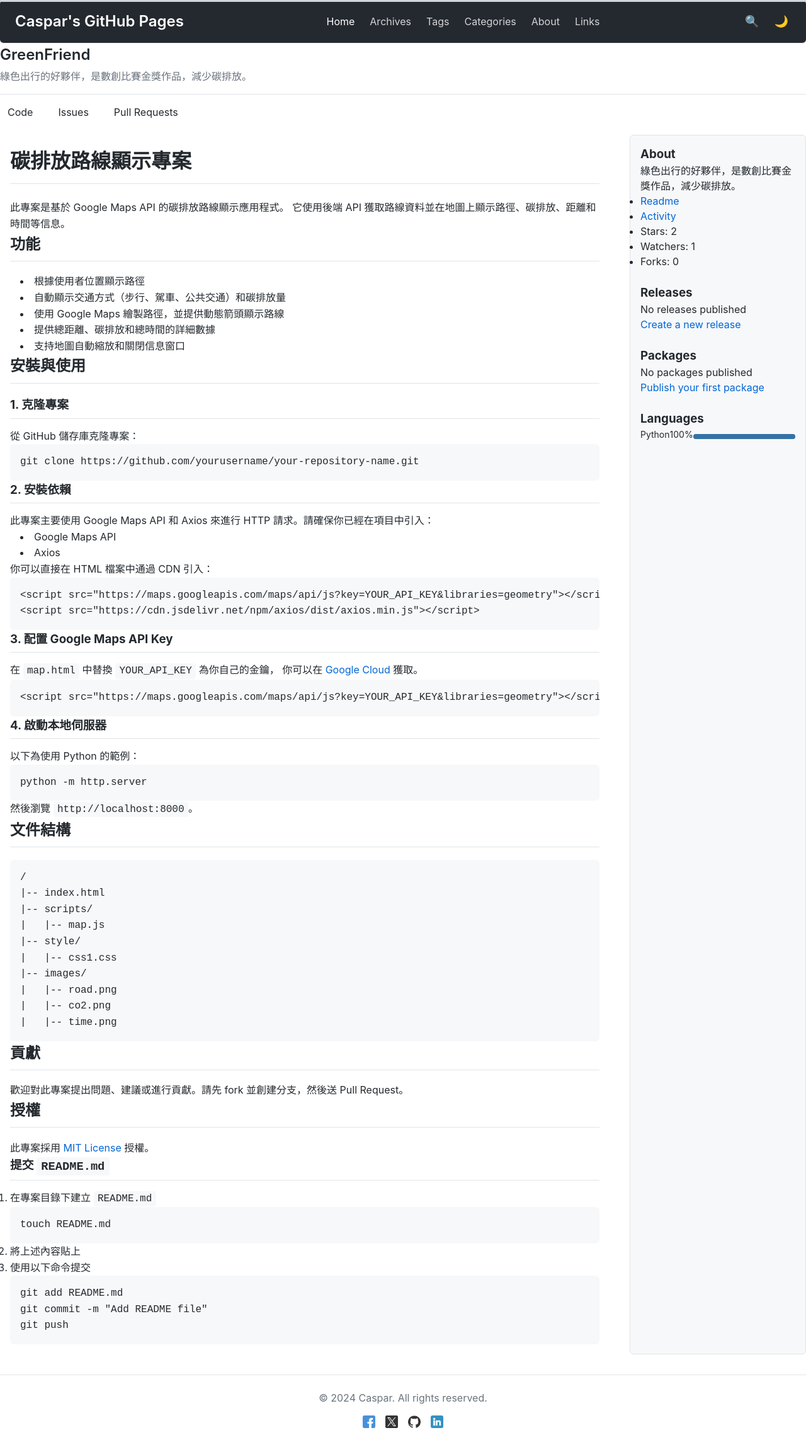
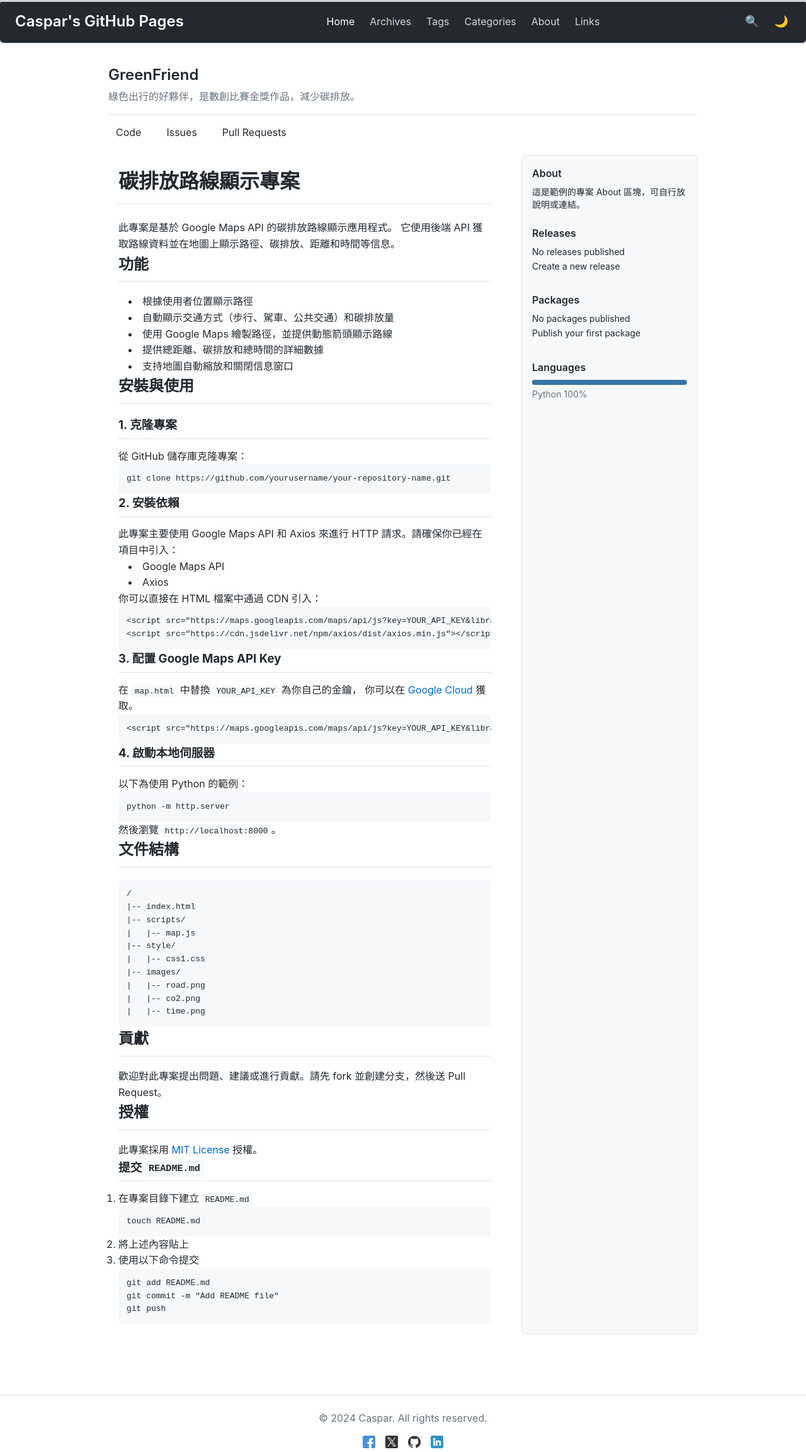
Before and after one commit to Caspar15/Caspar15.github.io, a Jekyll site: the page built from projects/greenfriend.html, in a window 1280 px wide. Shown: the whole page at 63% size. Built offline with Jekyll 4.4.1, drawn with Linux system fonts in a browser that asks for light colours; before the commit the page ends 2273 px from its top, so only the background shows below that.

Commit message:
Write the layout of the project and update Discord-music.

```diff
--- a/_layouts/project.html
+++ b/_layouts/project.html
@@ -1,26 +1,29 @@
+---
+layout: none
+---
+
 <!DOCTYPE html>
 <html lang="en">
+  <head>
+    <meta charset="UTF-8" />
+    <title>{{ page.title }} - Caspar15 的網站</title>
+    <meta name="viewport" content="width=device-width, initial-scale=1.0" />
+    <meta name="description" content="{{ page.description }}" />
 
-<head>
-    <meta charset="UTF-8">
-    <title>{{ page.title }} - Caspar15 的網站</title>
-    <meta name="viewport" content="width=device-width, initial-scale=1.0">
-    <meta name="description" content="{{ page.description }}">
+    <!-- 載入主要 CSS 與 GitHub 風格覆寫 -->
+    <!-- 你可以依需求調整路徑 -->
+    <link rel="stylesheet" href="/asserts/css/main.css" />
+    <link rel="stylesheet" href="/asserts/css/github-theme.css" />
 
-    <!-- 主 CSS -->
-    <link rel="stylesheet" href="/asserts/css/main.css">
-    <!-- GitHub 風格覆寫 -->
-    <link rel="stylesheet" href="/asserts/css/github-theme.css">
+    <!-- 若想在此頁也使用 chart.js 或其他 JS，可在這裡載入 -->
   </head>
-
   <body>
-    <!-- 如果想保留全站導覽列，可 include header.html -->
+    <!-- 若想沿用全站 header，可直接 include -->
     {% include header.html %}
 
-    <!-- 專案專用容器：避免和主站 .layout 衝突，改用 .project-layout -->
-    <div class="project-layout">
-
-        <!-- 專案標題 & 描述 -->
+    <!-- 主要容器，不用再被 .layout 包住，避免網格衝突 -->
+    <div class="repo-page-container">
+      <!-- 專案標題與描述 -->
       <div class="repo-header">
         <h1>{{ page.title }}</h1>
         {% if page.description %}
@@ -28,7 +31,7 @@
         {% endif %}
       </div>
 
-        <!-- 類似 GitHub 的導覽列 (Code / Issues / Pull Requests) -->
+      <!-- GitHub 風格的導覽列（假裝 Code/Issues/Pull Requests） -->
       <div class="repo-nav">
         <ul>
           <li><a href="#">Code</a></li>
@@ -37,26 +40,17 @@
         </ul>
       </div>
 
-        <!-- 主要內容 & 右側資訊欄 -->
+      <!-- 兩欄結構：左側放 Markdown 主要內容，右側放專案資訊 -->
       <div class="repo-container">
-            <!-- 左側：Markdown 或 HTML 主內容 -->
-            <div class="repo-main markdown-body">
-                {{ content }}
-            </div>
+        <!-- 左側主要內容 -->
+        <div class="repo-main markdown-body">{{ content }}</div>
 
-            <!-- 右側：GitHub 風格欄位 -->
+        <!-- 右側資訊欄 -->
         <aside class="repo-sidebar">
           <!-- About 區塊 -->
           <div class="repo-about">
             <h3>About</h3>
-                    <p>{{ page.description }}</p>
-                    <ul>
-                        <li><a href="#">Readme</a></li>
-                        <li><a href="#">Activity</a></li>
-                        <li>Stars: 2</li>
-                        <li>Watchers: 1</li>
-                        <li>Forks: 0</li>
-                    </ul>
+            <p>這是範例的專案 About 區塊，可自行放說明或連結。</p>
           </div>
 
           <!-- Releases 區塊 -->
@@ -73,26 +67,27 @@
             <a href="#">Publish your first package</a>
           </div>
 
-                <!-- Languages 區塊 -->
+          <!-- Languages 區塊（模擬 GitHub 語言統計） -->
           <div class="repo-languages">
             <h3>Languages</h3>
-                    <div class="language-bar">
-                        <span>Python</span>
-                        <span>100%</span>
             <div class="lang-progress">
-                            <span style="width: 100%; background-color: #3572A5;"></span>
+              <!-- 例如 Python 100% -->
+              <span style="width: 100%; background: #3572a5"></span>
             </div>
+            <div class="language-bar-info">
+              <span>Python 100%</span>
             </div>
           </div>
         </aside>
-        </div><!-- end .repo-container -->
-    </div><!-- end .project-layout -->
+      </div>
+      <!-- .repo-container 結束 -->
+    </div>
+    <!-- .repo-page-container 結束 -->
 
-    <!-- 如果想保留全站底部，可 include footer.html -->
+    <!-- 若想沿用全站 footer，可直接 include -->
     {% include footer.html %}
 
-    <!-- 主 JS -->
+    <!-- 若本頁需要 JS -->
     <script type="module" src="/asserts/js/main.js"></script>
   </body>
-
 </html>
--- a/asserts/css/github-theme.css
+++ b/asserts/css/github-theme.css
@@ -1,8 +1,9 @@
 /* github-theme.css */
 
 /* GitHub Theme Overrides */
+/* ------------------------------------------------------ */
 
-/* 覆寫基礎變數以符合 GitHub 的設計風格 */
+/* 1. 覆寫基礎變數以符合 GitHub 的設計風格 */
 :root {
   /* GitHub 的邊框與前景顏色 */
   --color-border-default: #e1e4e8;
@@ -12,11 +13,13 @@
   --color-accent-emphasis: #0366d6;
 
   /* 調整字型（GitHub 內部採用系統字型） */
-  --font-sans: -apple-system, BlinkMacSystemFont, "Segoe UI", Helvetica, Arial, sans-serif;
-  --font-mono: SFMono-Regular, Menlo, Consolas, "Liberation Mono", Courier, monospace;
+  --font-sans: -apple-system, BlinkMacSystemFont, "Segoe UI", Helvetica, Arial,
+    sans-serif;
+  --font-mono: SFMono-Regular, Menlo, Consolas, "Liberation Mono", Courier,
+    monospace;
 }
 
-/* Header 調整：GitHub 頁首通常有一條底線 */
+/* 2. Header 調整：GitHub 頁首通常有一條底線 */
 .header {
   background: var(--color-header-bg);
   border-bottom: 1px solid var(--color-border-default);
@@ -28,7 +31,7 @@
   font-weight: 600;
 }
 
-/* 按鈕樣式，參考 GitHub 的按鈕設計 */
+/* 3. 按鈕樣式，參考 GitHub 的按鈕設計 */
 .btn {
   display: inline-block;
   padding: 6px 12px;
@@ -50,7 +53,7 @@
   text-decoration: none;
 }
 
-/* 卡片樣式調整：模仿 GitHub issue / PR 卡片風格 */
+/* 4. 卡片樣式調整：模仿 GitHub issue / PR 卡片風格 */
 .card {
   border: 1px solid var(--color-border-default);
   border-radius: 6px;
@@ -64,7 +67,7 @@
   border-color: var(--color-accent-emphasis);
 }
 
-/* 頁腳樣式調整 */
+/* 5. 頁腳樣式調整 */
 .footer {
   border-top: 1px solid var(--color-border-default);
   padding-top: var(--spacing-lg);
@@ -73,7 +76,7 @@
   color: var(--color-fg-muted);
 }
 
-/* 連結樣式（GitHub 風格通常連結使用藍色） */
+/* 6. 連結樣式（GitHub 風格通常連結使用藍色） */
 a {
   color: var(--color-accent-emphasis);
 }
@@ -82,14 +85,14 @@
   text-decoration: underline;
 }
 
+/* 7. Markdown Body 基礎排版 */
 .markdown-body {
-  /* GitHub 風格預設排版 */
   box-sizing: border-box;
   min-width: 200px;
   max-width: 100%;
   margin: 0 auto;
   padding: 1rem;
-  font-family: -apple-system, BlinkMacSystemFont, "Segoe UI", Helvetica, Arial, sans-serif;
+  font-family: var(--font-sans);
   line-height: 1.6;
 }
 
@@ -124,9 +127,18 @@
   overflow: auto;
 }
 
-/* 針對 project.html 的調整 */
+/* ------------------------------------------------------
+   針對 project.html 的排版結構
+   ------------------------------------------------------ */
 
-/* 頁首區域 */
+/* A. 外層容器: 讓內容有最大寬度 & 置中 */
+.repo-page-container {
+  max-width: 1000px; /* 你可依需求調整 */
+  margin: 0 auto;
+  padding: 2rem;
+}
+
+/* B. 專案標題區 */
 .repo-header {
   border-bottom: 1px solid var(--color-border-default);
   padding-bottom: var(--spacing-md);
@@ -143,13 +155,17 @@
   margin-top: 4px;
 }
 
-/* 導覽列 */
+/* C. 導覽列 (Code / Issues / Pull Requests) */
 .repo-nav ul {
   list-style: none;
   display: flex;
   gap: var(--spacing-md);
   margin-bottom: var(--spacing-lg);
   padding-left: 0;
+}
+
+.repo-nav li {
+  display: inline-block;
 }
 
 .repo-nav li a {
@@ -164,37 +180,16 @@
   background-color: var(--color-canvas-subtle);
 }
 
-/* 內容區 */
-.repo-content {
-  background-color: var(--color-canvas-default);
-  border: 1px solid var(--color-border-default);
-  border-radius: 6px;
-  padding: var(--spacing-md);
-}
-
-.markdown-body {
-  line-height: 1.6;
-  font-size: 16px;
-}
-
-.repo-page-container {
-  max-width: 900px;
-  margin: 0 auto;
-  padding: 2rem;
-}
-
-/* 讓左側、右側並排 */
+/* D. 兩欄結構：左主欄、右側欄 */
 .repo-container {
   display: grid;
-  grid-template-columns: 1fr 280px;
-  /* 左寬右窄 */
+  grid-template-columns: 1fr 280px; /* 左寬右窄 */
   gap: 2rem;
-  /* 可依喜好 */
   margin-bottom: 2rem;
 }
 
 .repo-main {
-  /* 主要內容區域 */
+  /* 左側主要內容 */
 }
 
 .repo-sidebar {
@@ -205,6 +200,30 @@
   background-color: var(--color-canvas-subtle);
 }
 
+.repo-sidebar h3 {
+  margin-top: 0;
+  margin-bottom: 0.5rem;
+  font-size: 16px;
+  font-weight: 600;
+}
+
+.repo-sidebar p,
+.repo-sidebar a {
+  font-size: 14px;
+  line-height: 1.4;
+  color: var(--color-fg-default);
+}
+
+.repo-sidebar a {
+  margin-bottom: 0.5rem;
+  display: inline-block;
+}
+
+.repo-sidebar a:hover {
+  text-decoration: underline;
+}
+
+/* E. About / Releases / Packages / Languages 區塊 */
 .repo-about,
 .repo-releases,
 .repo-packages,
@@ -212,13 +231,7 @@
   margin-bottom: 1.5rem;
 }
 
-.language-bar {
-  display: flex;
-  align-items: center;
-  justify-content: space-between;
-  font-size: 14px;
-}
-
+/* 語言統計條 */
 .lang-progress {
   width: 100%;
   height: 8px;
@@ -233,3 +246,9 @@
   height: 100%;
   border-radius: 4px;
 }
+
+.language-bar-info {
+  margin-top: 4px;
+  font-size: 14px;
+  color: var(--color-fg-muted);
+}
```
Also changed, not shown: _includes/projects.html (+18 -5 lines), projects/discord-music.html (added, +180 -0 lines), projects/greenfriend.html (+14 -8 lines), 5 other files. Lines whose indentation alone changed are shown as unchanged.
